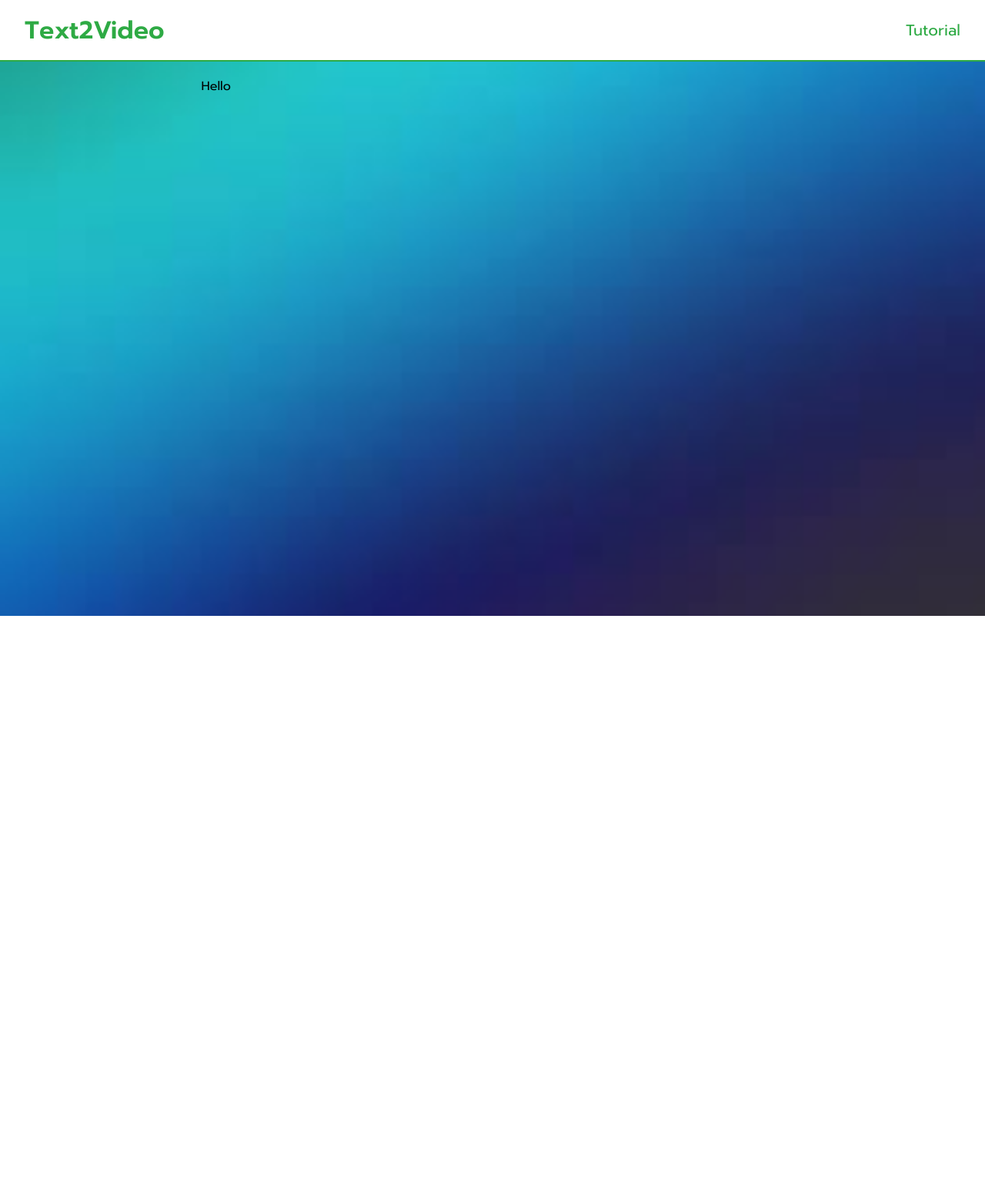
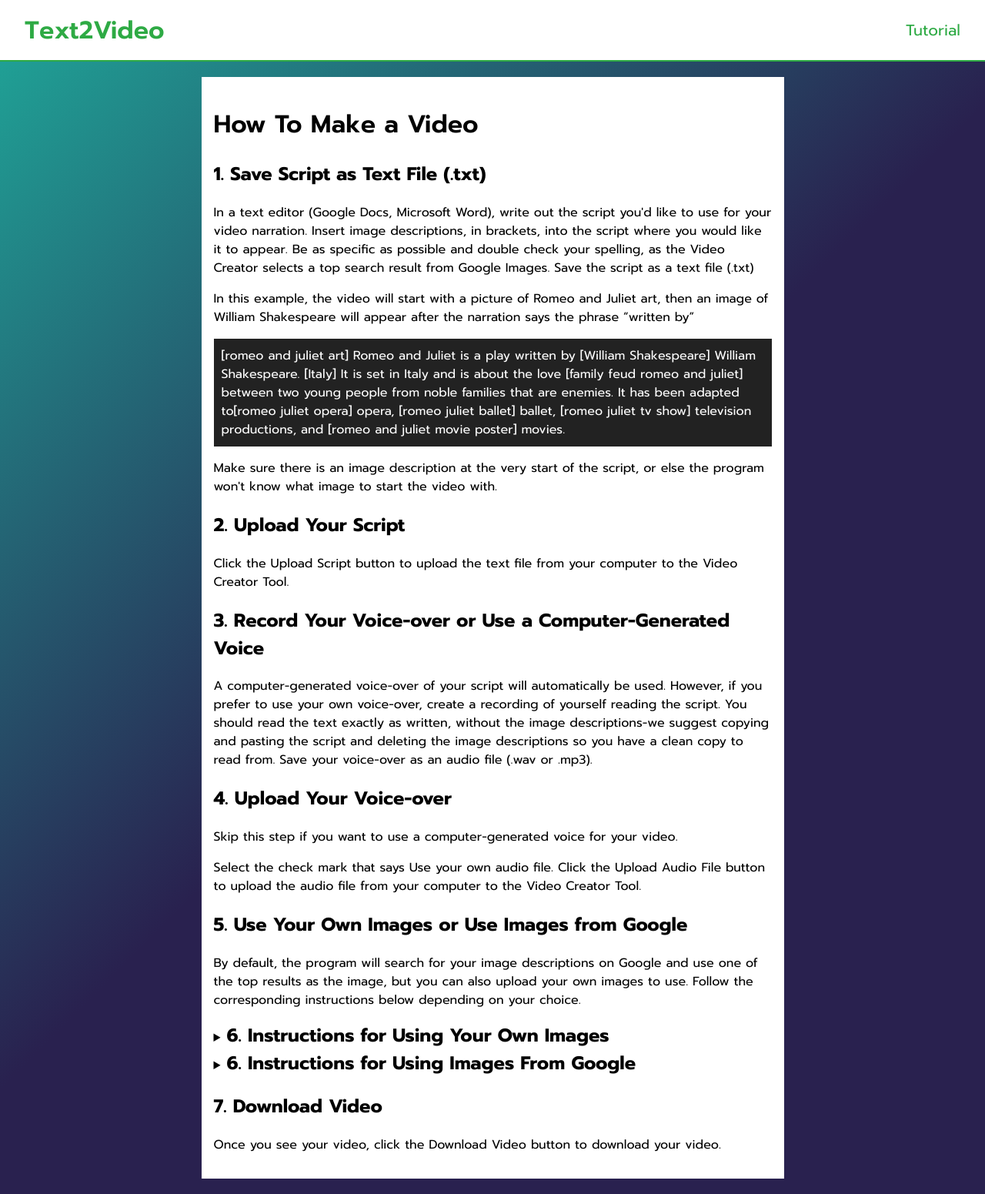
Before and after one commit to joshchen984/WriteMyVideo-Backend, a Flask app: page /tutorial in a window 1280 px wide. Shown: the whole page at 77% size. Before the commit the page ends 800 px from the top, so only its background shows below. Run offline with Flask 2, Linux system fonts and the light colour scheme; some web fonts are replaced.

Commit message:
Create Tutorial page

```diff
--- a/app/static/css/styles.css
+++ b/app/static/css/styles.css
@@ -43,11 +43,13 @@
 
 html,
 body {
-  height: 100%;
+  min-height: 100%;
   margin: 0px;
   padding: 0;
-  background-image: url('/static/images/gradient.jpg');
-  background-size: cover;
+}
+body {
+  background: rgb(41,33,79);
+  background: linear-gradient(315deg, rgba(41,33,79,1) 50%, rgba(31,167,153,1) 100%);
 }
 
 main {
--- /dev/null
+++ b/app/static/css/tutorial.css
@@ -0,0 +1,4 @@
+.tutorial {
+  background-color: white;
+  padding:1rem;
+}
--- a/app/templates/tutorial.html
+++ b/app/templates/tutorial.html
@@ -1,5 +1,125 @@
 {% extends "base.html" %} {% block head %}
 <title>Tutorial | Text2Video</title>
+<link
+  rel="stylesheet"
+  href="{{ url_for('static', filename='css/tutorial.css') }}"
+  type="text/css"
+/>
 {%endblock%} {%block main %}
-<div class="main-container">Hello</div>
+<div class="main-container">
+  <div class="tutorial">
+    <h1 id="how-to-make-a-video">How To Make a Video</h1>
+    <h2 id="1-save-script-as-text-file-txt">
+      1. Save Script as Text File (.txt)
+    </h2>
+    <p>
+      In a text editor (Google Docs, Microsoft Word), write out the script you'd
+      like to use for your video narration. Insert image descriptions, in
+      brackets, into the script where you would like it to appear. Be as
+      specific as possible and double check your spelling, as the Video Creator
+      selects a top search result from Google Images. Save the script as a text
+      file (.txt)
+    </p>
+    <p>
+      In this example, the video will start with a picture of Romeo and Juliet
+      art, then an image of William Shakespeare will appear after the narration
+      says the phrase “written by”
+    </p>
+    <p style="background-color: #222; color: white; padding: 10px">
+      [romeo and juliet art] Romeo and Juliet is a play written by [William
+      Shakespeare] William Shakespeare. [Italy] It is set in Italy and is about
+      the love [family feud romeo and juliet] between two young people from
+      noble families that are enemies. It has been adapted to[romeo juliet
+      opera] opera, [romeo juliet ballet] ballet, [romeo juliet tv show]
+      television productions, and [romeo and juliet movie poster] movies.
+    </p>
+    <p>
+      Make sure there is an image description at the very start of the script,
+      or else the program won't know what image to start the video with.
+    </p>
+    <h2 id="2-upload-your-script">2. Upload Your Script</h2>
+    <p>
+      Click the Upload Script button to upload the text file from your computer
+      to the Video Creator Tool.
+    </p>
+    <h2 id="3-record-your-voice-over-or-use-a-computer-generated-voice">
+      3. Record Your Voice-over or Use a Computer-Generated Voice
+    </h2>
+    <p>
+      A computer-generated voice-over of your script will automatically be used.
+      However, if you prefer to use your own voice-over, create a recording of
+      yourself reading the script. You should read the text exactly as written,
+      without the image descriptions-we suggest copying and pasting the script
+      and deleting the image descriptions so you have a clean copy to read from.
+      Save your voice-over as an audio file (.wav or .mp3).
+    </p>
+    <h2 id="4-upload-your-voice-over">4. Upload Your Voice-over</h2>
+    <p>
+      Skip this step if you want to use a computer-generated voice for your
+      video.
+    </p>
+    <p>
+      Select the check mark that says Use your own audio file. Click the Upload
+      Audio File button to upload the audio file from your computer to the Video
+      Creator Tool.
+    </p>
+    <h2 id="5-use-your-own-images-or-use-images-from-google">
+      5. Use Your Own Images or Use Images from Google
+    </h2>
+    <p>
+      By default, the program will search for your image descriptions on Google
+      and use one of the top results as the image, but you can also upload your
+      own images to use. Follow the corresponding instructions below depending
+      on your choice.
+    </p>
+    <details>
+      <summary>
+        <h2 style="display: inline">
+          6. Instructions for Using Your Own Images
+        </h2>
+      </summary>
+      <ol>
+        <li>Check the Upload your own images option</li>
+        <li>
+          Confirm you have all the images you want to use downloaded.
+          <strong> Make sure </strong> that all the images you want to use are
+          the same size because if they aren't, the images will be stretched and
+          squeezed.
+        </li>
+        <li>Click the Create Video button.</li>
+        <li>
+          You will be redirected to a page displaying your script. Each image
+          description is in blue. Click each image description to upload an
+          image to appear at that time. Make sure all image descriptions have an
+          image uploaded for it.
+        </li>
+        <li>
+          Once all image descriptions have an image uploaded, click the Create
+          Video button.
+        </li>
+        <li>Wait to be redirected to your video</li>
+      </ol>
+    </details>
+    <details>
+      <summary>
+        <h2 style="display: inline">
+          6. Instructions for Using Images From Google
+        </h2>
+      </summary>
+      <ol>
+        <li>
+          Select the usage rights you wish to use for the images. All the images
+          used will have the selected usage rights.
+        </li>
+        <li>Click the Create Video button.</li>
+        <li>Wait to be redirected to your video</li>
+      </ol>
+    </details>
+    <h2 id="7-download-video">7. Download Video</h2>
+    <p>
+      Once you see your video, click the Download Video button to download your
+      video.
+    </p>
+  </div>
+</div>
 {%endblock%}
--- a/app/utils.py
+++ b/app/utils.py
@@ -44,7 +44,7 @@ def check_for_err(transcript, audio, use_audio):
     if transcript.filename == '':
         # checking if transcript has been uploaded
         return True, "Missing Transcript", 'warning'
-    pre, ext = os.path.splitext(transcript.filename)
+    _, ext = os.path.splitext(transcript.filename)
     if ext not in TRANSCRIPT_EXT:
         # checking if transcript has right file extension
         return True, f"Transcript cannot have a {ext} file extension", 'warning'
@@ -52,7 +52,7 @@ def check_for_err(transcript, audio, use_audio):
         if audio.filename == '':
             # checking if audio has been uploaded
             return True, "Missing Audio File", 'warning'
-        pre, ext = os.path.splitext(audio.filename)
+        _, ext = os.path.splitext(audio.filename)
         if ext not in AUDIO_EXT:
             # checking if audio has right file extension
             return True, f"Audio cannot have a {ext} file extension", 'warning'
--- a/app/views.py
+++ b/app/views.py
@@ -3,7 +3,6 @@ from flask import render_template, url_for, request, redirect, flash, abort
 import os
 from app.utils import check_for_err, create_tmp, create_video
 from werkzeug.datastructures import FileStorage
-from io import TextIOWrapper
 
 
 @app.route("/", methods=["GET"])
@@ -73,8 +72,8 @@ def upload():
                     msg = "No closing bracket for image in transcript"
                     raise ValueError(msg)
                 return render_template('upload-images.html', transcript=words, use_audio=use_audio,
-                usage_rights=usage_rights, tmp_dir=tmp_dir, images_dir=images_dir,
-                textpath=textpath,audiopath=audiopath)
+                                       usage_rights=usage_rights, tmp_dir=tmp_dir, images_dir=images_dir,
+                                       textpath=textpath, audiopath=audiopath)
             else:
                 video_name = create_video(images_dir, tmp_dir, use_audio,
                                           audiopath, textpath, usage_rights)
--- a/uwsgi.ini
+++ b/uwsgi.ini
@@ -2,3 +2,4 @@
 module = main
 callable = app
 master = true
+touch-reload = uwsgi.ini
```
Also changed, not shown: app/create_video.py (+2 -32 lines), app/static/images/gradient.jpg (deleted).
